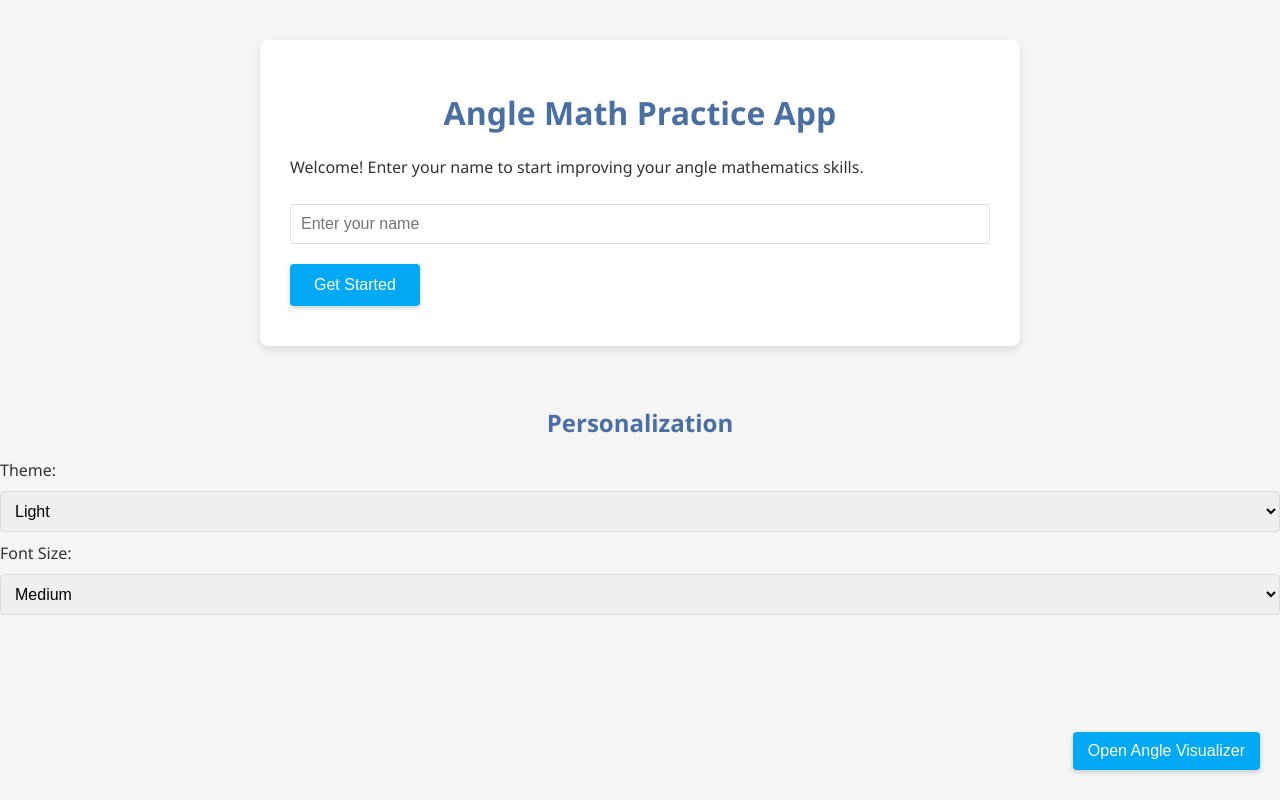
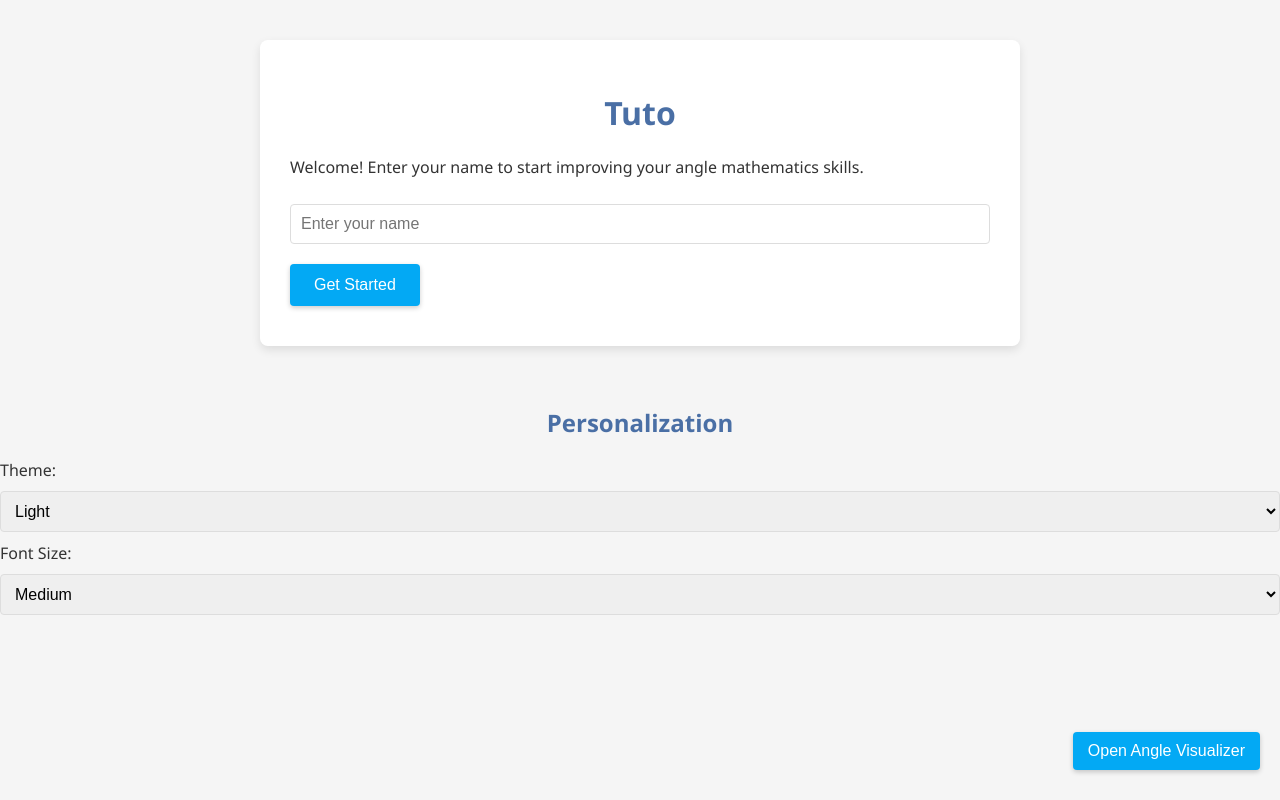
Before and after one commit to InkBoyM/mathlessone, a plain HTML site: page angle.htm in a window 1280 px wide. Drawn offline with Linux system fonts and the light colour scheme.

Commit message:
Update angle.htm

```diff
--- a/angle.htm
+++ b/angle.htm
@@ -261,7 +261,7 @@
     <div class="container">
         <!-- Welcome Screen -->
         <div class="welcome-screen" id="welcomeScreen">
-            <h1>Angle Math Practice App</h1>
+            <h1>Tuto</h1>
             <p>Welcome! Enter your name to start improving your angle mathematics skills.</p>
             <input type="text" id="userName" placeholder="Enter your name">
             <button id="startButton">Get Started</button>
```
